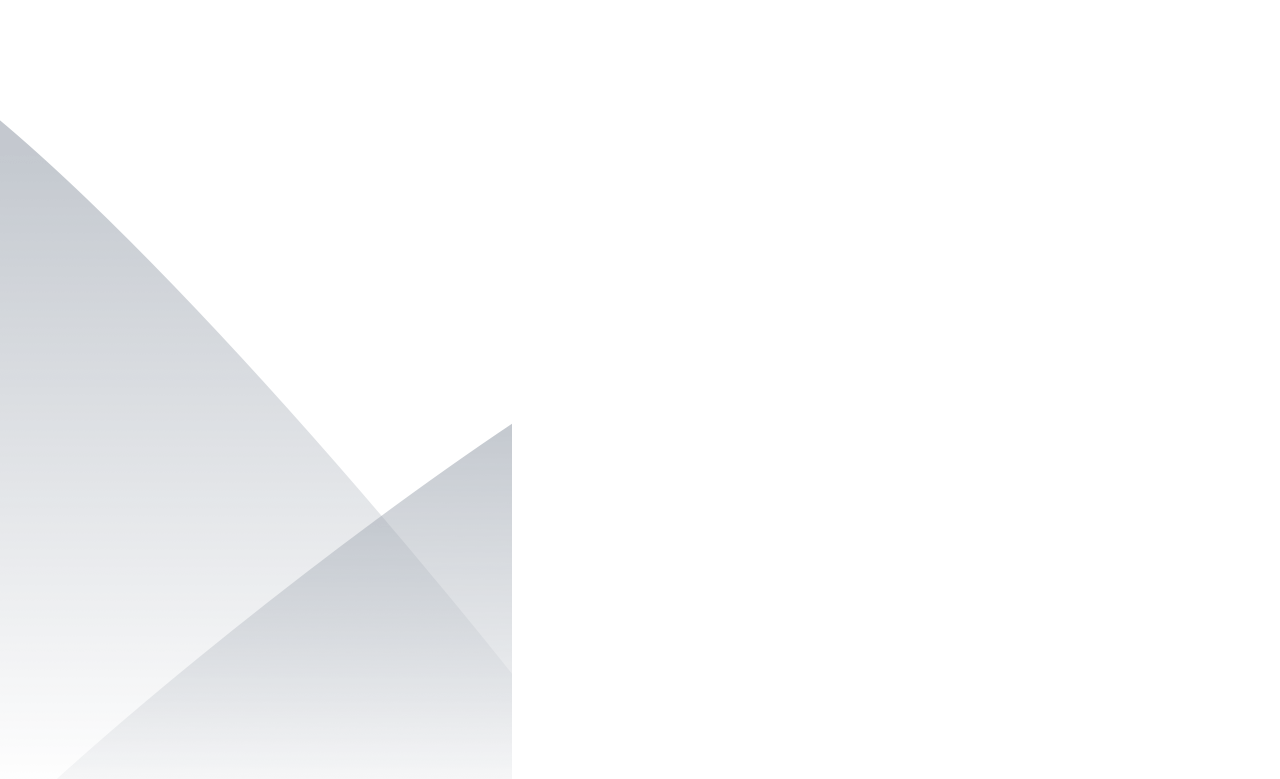
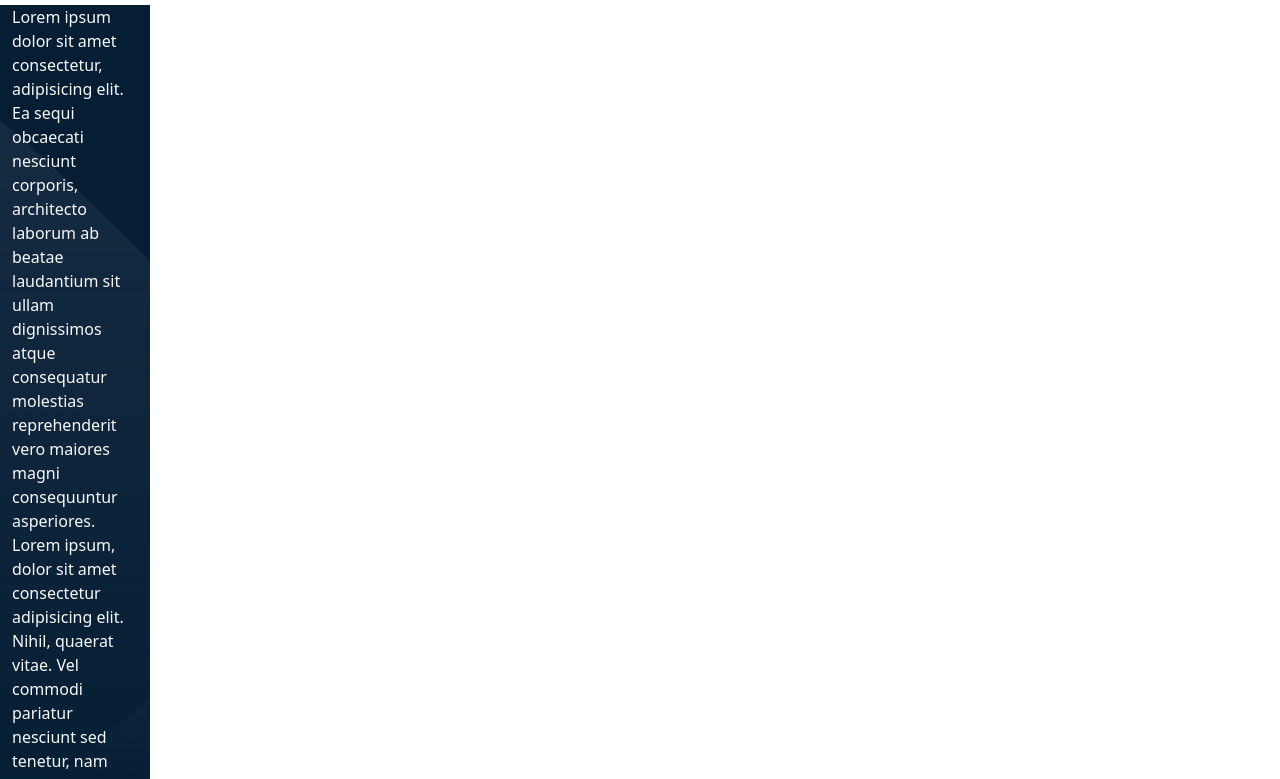
Before and after one commit to ClaudioPerrone/html-css-bootstrap-dashboard, a plain HTML site: page index.html in a window 1280 px wide. Shown: the part 65-844 px from the top of the page. Drawn offline with nearby package versions, Linux system fonts and the light colour scheme.

Commit message:
Feat: added "aside" section

```diff
--- a/index.html
+++ b/index.html
@@ -32,11 +32,11 @@
         </div>
     </header>
 <div class="ms-page-container">
-    <aside>
-        <div>
-
+    <aside class="text-light">
+        <div class="container-fluid">
+            Lorem ipsum dolor sit amet consectetur, adipisicing elit. Ea sequi obcaecati nesciunt corporis, architecto laborum ab beatae laudantium sit ullam dignissimos atque consequatur molestias reprehenderit vero maiores magni consequuntur asperiores.
+            Lorem ipsum, dolor sit amet consectetur adipisicing elit. Nihil, quaerat vitae. Vel commodi pariatur nesciunt sed tenetur, nam tempora veritatis, saepe cupiditate amet doloremque vero at maxime quia obcaecati. Temporibus.
         </div>
-        <img src="img/sidebar-bg.png" alt="">
     </aside>
     <main>
 
--- a/style.css
+++ b/style.css
@@ -25,8 +25,12 @@ header
 -----------------------*/
 aside
 {
-    width: 200px;
+    width: 150px;
+    background-image: url("img/sidebar-bg.png");
+    background-color: #051e34;
+
 }
+
 /*-----------------------
 
     MAIN
```
